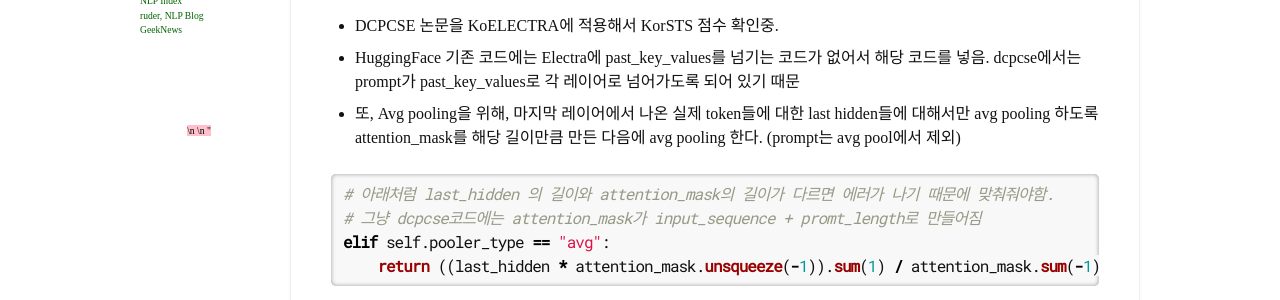
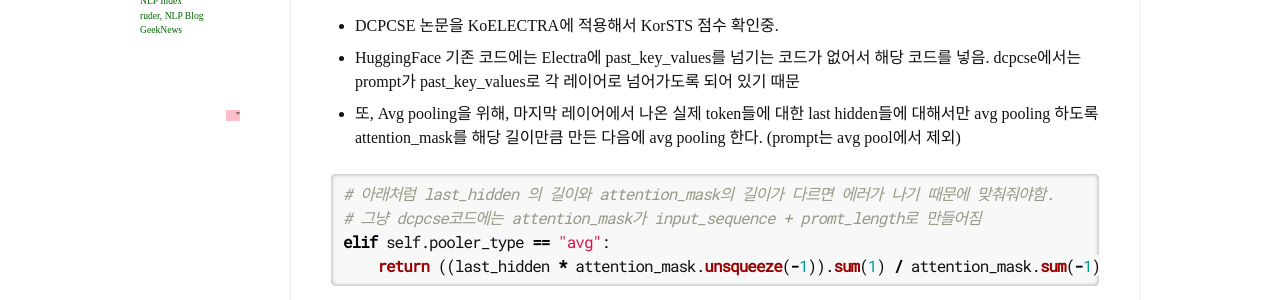
Before and after one commit to oglee815/oglee815_old.github.io, a Jekyll site: the page built from _posts/1900-01-01-work-p-tuning.md, in a window 1280 px wide. Shown: the part 453-753 px from the top of the page. Built offline with Jekyll 4.4.1, drawn with Linux system fonts in a browser that asks for light colours; nearby versions of some CDN libraries; some web fonts are replaced; comment, search, counter and statistics services are not loaded; some of the changed lines change nothing that is shown.

Commit message:
Update sidebar.html

```diff
--- a/_includes/sidebar.html
+++ b/_includes/sidebar.html
@@ -57,46 +57,46 @@
 </div>
 
 <div style="color:white">
-  "\n
+  "&nbsp;
   ---
-  \n
+  &nbsp;
   layout: post
-  \n
+  &nbsp;
   date: 2020-09-17 14:08
-  \n
+  &nbsp;
   created_date: 2020-09-17 14:08
-  \n
+  &nbsp;
   title: "[] "
-  \n
+  &nbsp;
   description:
-  \n
+  &nbsp;
   comments: true
-  \n
+  &nbsp;
   mathjax: true
-  \n
+  &nbsp;
   category:
-  \n
+  &nbsp;
   - Paper
-  \n
+  &nbsp;
   tags:
-  \n
+  &nbsp;
   -
-  \n
+  &nbsp;
   ---
-  \n
+  &nbsp;
   <!--more-->
-  \n
+  &nbsp;
   <mark style="background-color:pink">
-  \n
+  &nbsp;
   <style>
-  \n
+  &nbsp;
   r { color: Red }
-  \n
+  &nbsp;
   o { color: Orange }
-  \n
+  &nbsp;
   g { color: Green }
-  \n
+  &nbsp;
   </style>
-  \n
+  &nbsp;
 "
 </div>
```
